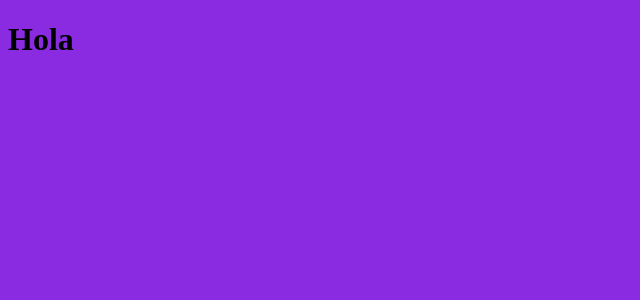
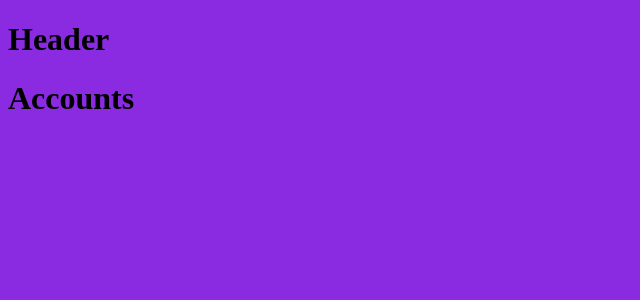
Before and after one commit to RafaelMoro/Personal-Finance, a React app: page / in a window 1280 px wide. Shown: the top 300 px of the page, without its empty margins (0-640 px from the left). Built offline with nearby package versions, Linux system fonts and the light colour scheme.

Commit message:
[ADD] - The pages Accounts and header were created as well as the containers: Accounts, Records and the components: Account, Record. The configuration for TS to identify the aliases described on Webpack was added.

```diff
--- a/package.json
+++ b/package.json
@@ -16,6 +16,7 @@
   "dependencies": {
     "react": "^18.1.0",
     "react-dom": "^18.1.0",
+    "react-router-dom": "^6.3.0",
     "typescript": "^4.7.3"
   },
   "devDependencies": {
--- /dev/null
+++ b/src/containers/Accounts.tsx
@@ -0,0 +1,9 @@
+import React from 'react'
+
+const Accounts = () => {
+  return (
+    <p>Accounts</p>
+  )
+}
+
+export {Accounts}
--- /dev/null
+++ b/src/pages/Accounts.tsx
@@ -0,0 +1,9 @@
+import React from 'react'
+
+const Accounts = () => {
+  return (
+    <h1>Accounts</h1>
+  )
+}
+
+export {Accounts}
--- /dev/null
+++ b/src/pages/Header.tsx
@@ -0,0 +1,9 @@
+import React from 'react'
+
+const Header = () => {
+  return (
+    <h1>Header</h1>
+  )
+}
+
+export {Header}
--- a/src/routes/App.tsx
+++ b/src/routes/App.tsx
@@ -1,12 +1,20 @@
 import React from 'react'
+import {BrowserRouter, Routes, Route} from 'react-router-dom'
+import {Header} from '@pages/Header'
+import {Accounts} from '@pages/Accounts'
 import '@styles/globals.scss'
 
 const App = () => {
   return (
     <div>
-      <h1>Hola</h1>
+      <BrowserRouter>
+        <Header />
+        <Routes>
+          <Route path="/" element={<Accounts />} />
+        </Routes>
+      </BrowserRouter>
     </div>
-  );
-};
+  )
+}
 
 export {App}
--- a/tsconfig.json
+++ b/tsconfig.json
@@ -30,8 +30,10 @@
     "moduleResolution": "node",
     // "rootDir": "./",                                  /* Specify the root folder within your source files. */
     // "moduleResolution": "node",                       /* Specify how TypeScript looks up a file from a given module specifier. */
-    // "baseUrl": "./",                                  /* Specify the base directory to resolve non-relative module names. */
-    // "paths": {},                                      /* Specify a set of entries that re-map imports to additional lookup locations. */
+    "baseUrl": "src",                                  /* Specify the base directory to resolve non-relative module names. */
+    "paths": {
+      "@pages/*": ["pages/*"]
+    },                                      /* Specify a set of entries that re-map imports to additional lookup locations. */
     // "rootDirs": [],                                   /* Allow multiple folders to be treated as one when resolving modules. */
     // "typeRoots": [],                                  /* Specify multiple folders that act like './node_modules/@types'. */
     // "types": [],                                      /* Specify type package names to be included without being referenced in a source file. */
```
Also changed, not shown: src/components/Account.tsx (added, +9 -0 lines), src/components/Record.tsx (added, +9 -0 lines), src/containers/Records.tsx (added, +9 -0 lines).
